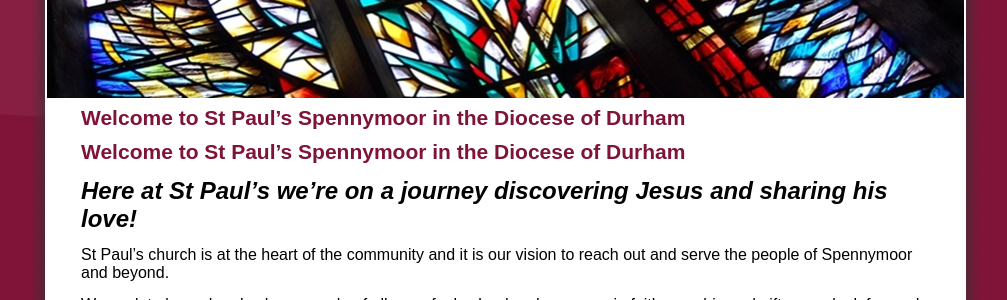
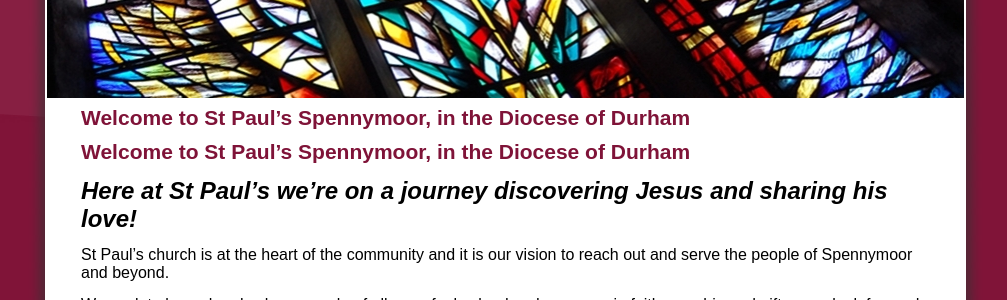
Before and after one commit to stpaulsspennymoor/stpaulsspennymoor.github.io, a Jekyll site: the page built from index.md, in a window 1280 px wide. Shown: the part 400-700 px from the top of the page, without its empty margins (147-1154 px from the left). Built offline with Jekyll 4.4.1, drawn with Linux system fonts in a browser that asks for light colours; our own code applies the rules of GitHub Pages for plain Markdown files.

Commit message:
Add comma

```diff
--- a/index.md
+++ b/index.md
@@ -4,7 +4,7 @@
 keywords: Spennymoor, County Durham, Church of England, Anglican Diocese of Durham, Spennymoor Churches, Community, Religion, Anglican, Mission, Outreach, Love of God, Christian, Christianity, Worship, Music, Friendship, Fellowship
 header_image: /assets/WeddingHeader_917x0_3_917x0.jpg
 ---
-# Welcome to St Paul's Spennymoor in the Diocese of Durham
+# Welcome to St Paul's Spennymoor, in the Diocese of Durham
 
 <em><span style="font-size: x-large;"><strong>Here at St Paul's we're on a journey discovering Jesus and sharing his love!</strong></span></em>
 
```
